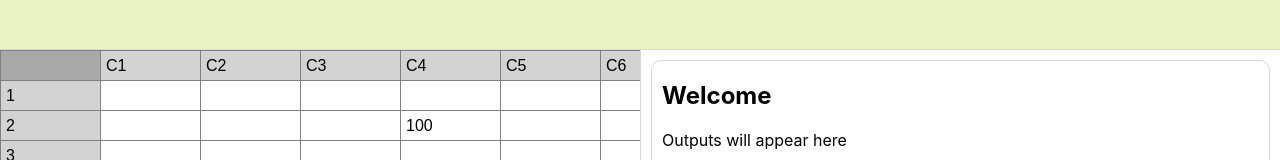
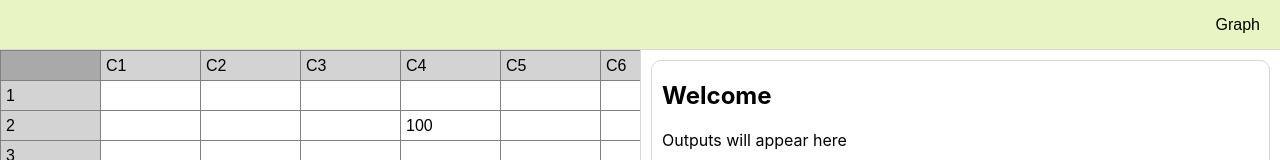
Before and after one commit to hadrianhughes/data-analysis-tool, a React (Create React App) app: page / in a window 1280 px wide. Shown: the top 160 px of the page. Built offline with nearby package versions, Linux system fonts and the light colour scheme.

Commit message:
Add basic styled buttons to Toolbar

```diff
--- a/src/components/Toolbar/Toolbar.tsx
+++ b/src/components/Toolbar/Toolbar.tsx
@@ -1,8 +1,12 @@
 import React from 'react'
-import { Wrapper } from './styles'
+import { Wrapper, Button } from './styles'
 
 const Toolbar: React.FunctionComponent = () => (
   <Wrapper>
+    <div />
+    <div>
+      <Button type="button">Graph</Button>
+    </div>
   </Wrapper>
 )
 
--- a/src/components/Toolbar/styles.ts
+++ b/src/components/Toolbar/styles.ts
@@ -5,7 +5,9 @@ export const TOOLBAR_HEIGHT = 50
 
 export const Wrapper = styled.section`
   background-color: ${COLORS.pastelGreen};
+  display: flex;
   height: ${TOOLBAR_HEIGHT}px;
+  justify-content: space-between;
   position: relative;
 
   &::after {
@@ -17,3 +19,12 @@ export const Wrapper = styled.section`
     width: 100%;
   }
 `
+
+export const Button = styled.button`
+  background: none;
+  border: none;
+  cursor: pointer;
+  font-size: 16px;
+  height: 100%;
+  padding: 0 20px;
+`
```
